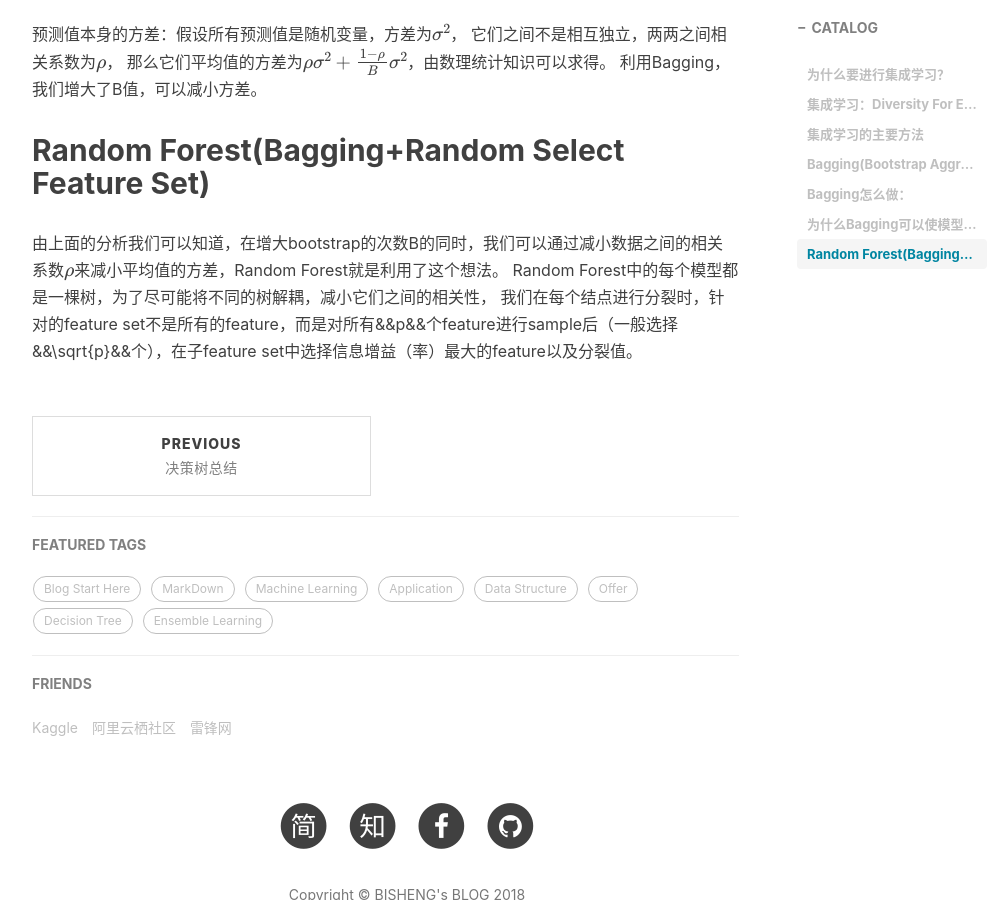
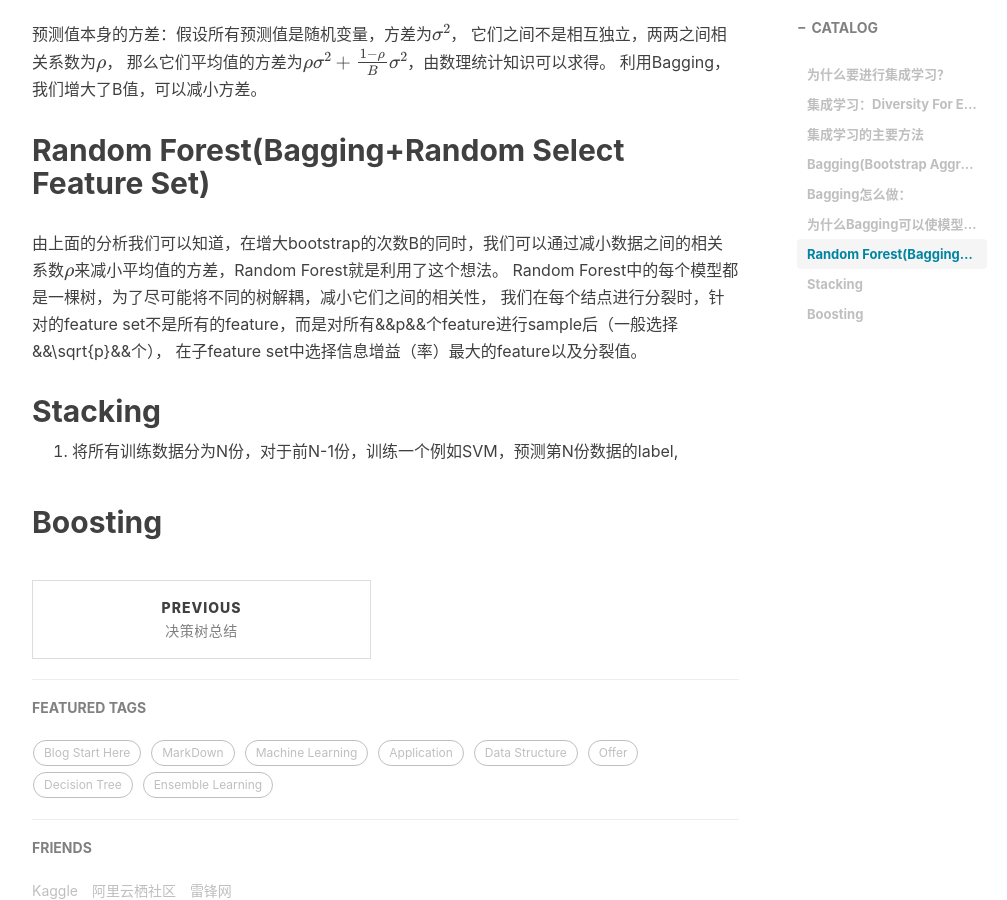
Before and after one commit to BishengSJTU/BishengSJTU.github.io, a Jekyll site: the page built from _posts/2018-12-08-Ensemble Learning总结.md, in a window 1280 px wide and 900 px high, scrolled down 2116 px. Shown: the whole window, without its empty margins (233-1240 px from the left). Built offline with Jekyll 4.4.1, drawn with Linux system fonts in a browser that asks for light colours; nearby versions of some CDN libraries; formulas are drawn with MathJax 3; comment, search, counter and statistics services are not loaded.

Commit message:
2018-12-08

```diff
--- a/_posts/2018-12-08-Ensemble Learning总结.md
+++ b/_posts/2018-12-08-Ensemble Learning总结.md
@@ -61,7 +61,13 @@ bias相互抵消了，所以可以认为对Z’做平均后新训练集的数据
 ## Random Forest(Bagging+Random Select Feature Set)
 由上面的分析我们可以知道，在增大bootstrap的次数B的同时，我们可以通过减小数据之间的相关系数$$\rho$$来减小平均值的方差，Random Forest就是利用了这个想法。
 Random Forest中的每个模型都是一棵树，为了尽可能将不同的树解耦，减小它们之间的相关性，
-我们在每个结点进行分裂时，针对的feature set不是所有的feature，而是对所有&&p&&个feature进行sample后（一般选择&&\sqrt{p}&&个），在子feature set中选择信息增益（率）最大的feature以及分裂值。
+我们在每个结点进行分裂时，针对的feature set不是所有的feature，而是对所有&&p&&个feature进行sample后（一般选择&&\sqrt{p}&&个），
+在子feature set中选择信息增益（率）最大的feature以及分裂值。
+
+## Stacking
+1. 将所有训练数据分为N份，对于前N-1份，训练一个例如SVM，预测第N份数据的label,
+
+## Boosting
 
 
 <head>
```
